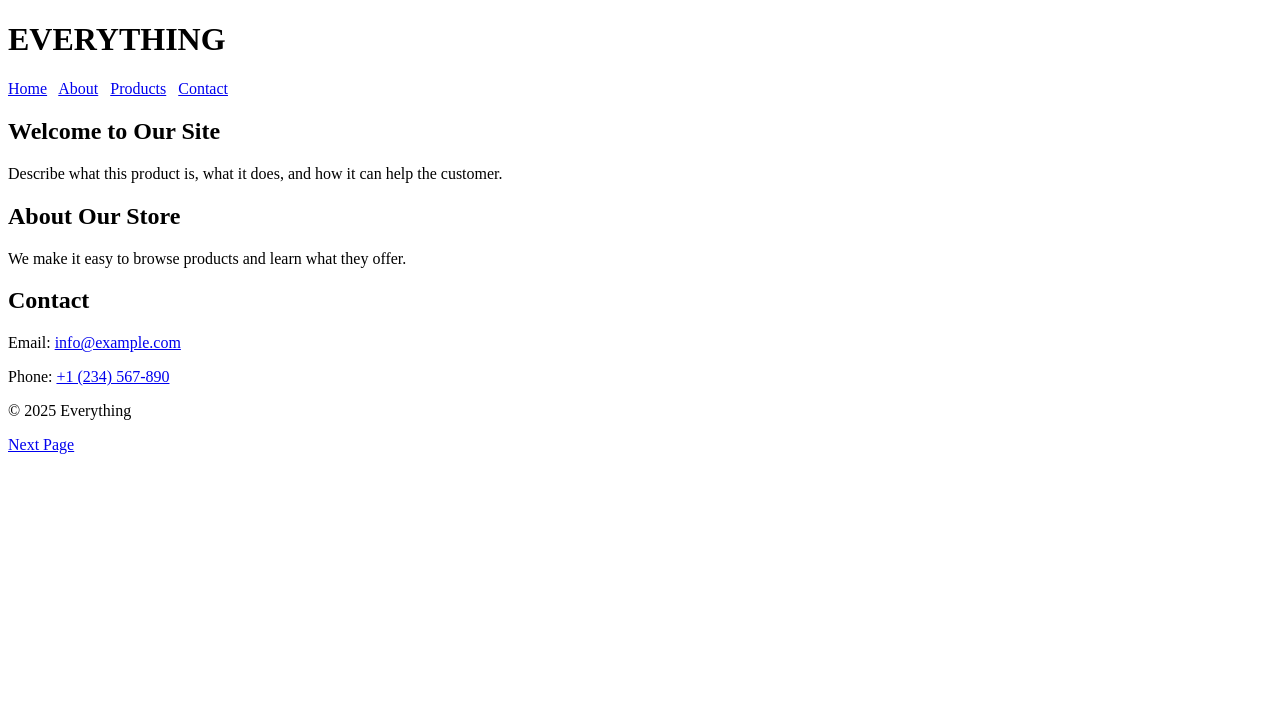
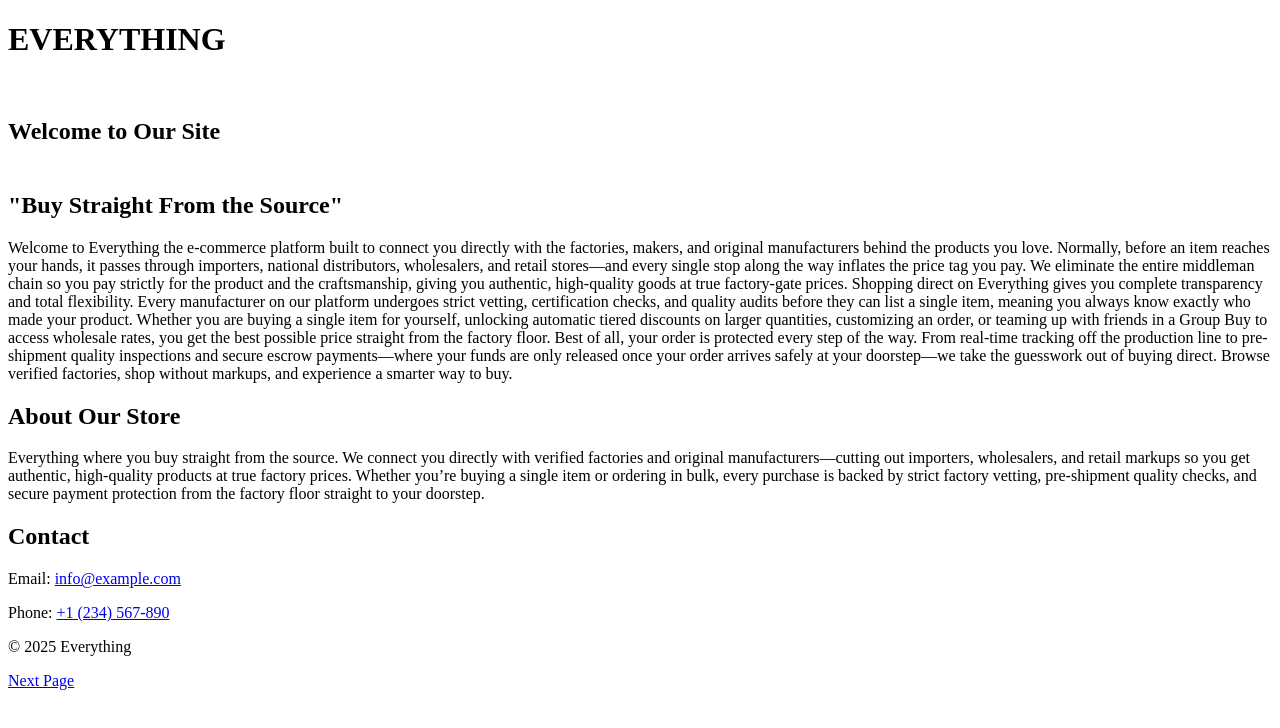
Before and after one commit to Dawit-Tadese/Web-Project, a plain HTML site: page index.html in a window 1280 px wide. Drawn offline with Linux system fonts and the light colour scheme.

Commit message:
some changes

```diff
--- a/index.html
+++ b/index.html
@@ -8,32 +8,31 @@
 <body>
 	<header>
 		<h1>EVERYTHING</h1>
-		<nav aria-label="Main navigation">
-			<a href="#home">Home</a>
-			&nbsp;
-			<a href="#about">About</a>
-			&nbsp;
-			<a href="#products">Products</a>
-			&nbsp;
-			<a href="#contact">Contact</a>
-		</nav>
+
 	</header>
+	<br>
 
 	<main id="home">
 		<section>
 			<h2>Welcome to Our Site</h2>
 
-		</section>
+<h2><br><b>"Buy Straight From the Source"</b> <br> </h2>
 
-		<section id="products">
+Welcome to Everything the e-commerce platform built to connect you directly with the factories, makers, and original manufacturers behind the products you love.
 
-				<p>Describe what this product is, what it does, and how it can help the customer.</p>
+Normally, before an item reaches your hands, it passes through importers, national distributors, wholesalers, and retail stores—and every single stop along the way inflates the price tag you pay. We eliminate the entire middleman chain so you pay strictly for the product and the craftsmanship, giving you authentic, high-quality goods at true factory-gate prices.
+
+Shopping direct on Everything gives you complete transparency and total flexibility. Every manufacturer on our platform undergoes strict vetting, certification checks, and quality audits before they can list a single item, meaning you always know exactly who made your product. Whether you are buying a single item for yourself, unlocking automatic tiered discounts on larger quantities, customizing an order, or teaming up with friends in a Group Buy to access wholesale rates, you get the best possible price straight from the factory floor.
+
+Best of all, your order is protected every step of the way. From real-time tracking off the production line to pre-shipment quality inspections and secure escrow payments—where your funds are only released once your order arrives safely at your doorstep—we take the guesswork out of buying direct.
+
+Browse verified factories, shop without markups, and experience a smarter way to buy.</p>
 			</article>
 		</section>
 
 		<section id="about">
 			<h2>About Our Store</h2>
-			<p>We make it easy to browse products and learn what they offer.</p>
+			<p>Everything where you buy straight from the source. We connect you directly with verified factories and original manufacturers—cutting out importers, wholesalers, and retail markups so you get authentic, high-quality products at true factory prices. Whether you’re buying a single item or ordering in bulk, every purchase is backed by strict factory vetting, pre-shipment quality checks, and secure payment protection from the factory floor straight to your doorstep.</p>
 		</section>
 	</main>
 
```
Also changed, not shown: next.html (+31 -0 lines), cloth.jpeg (added), electronics.png (added), shoe.jpeg (added).
